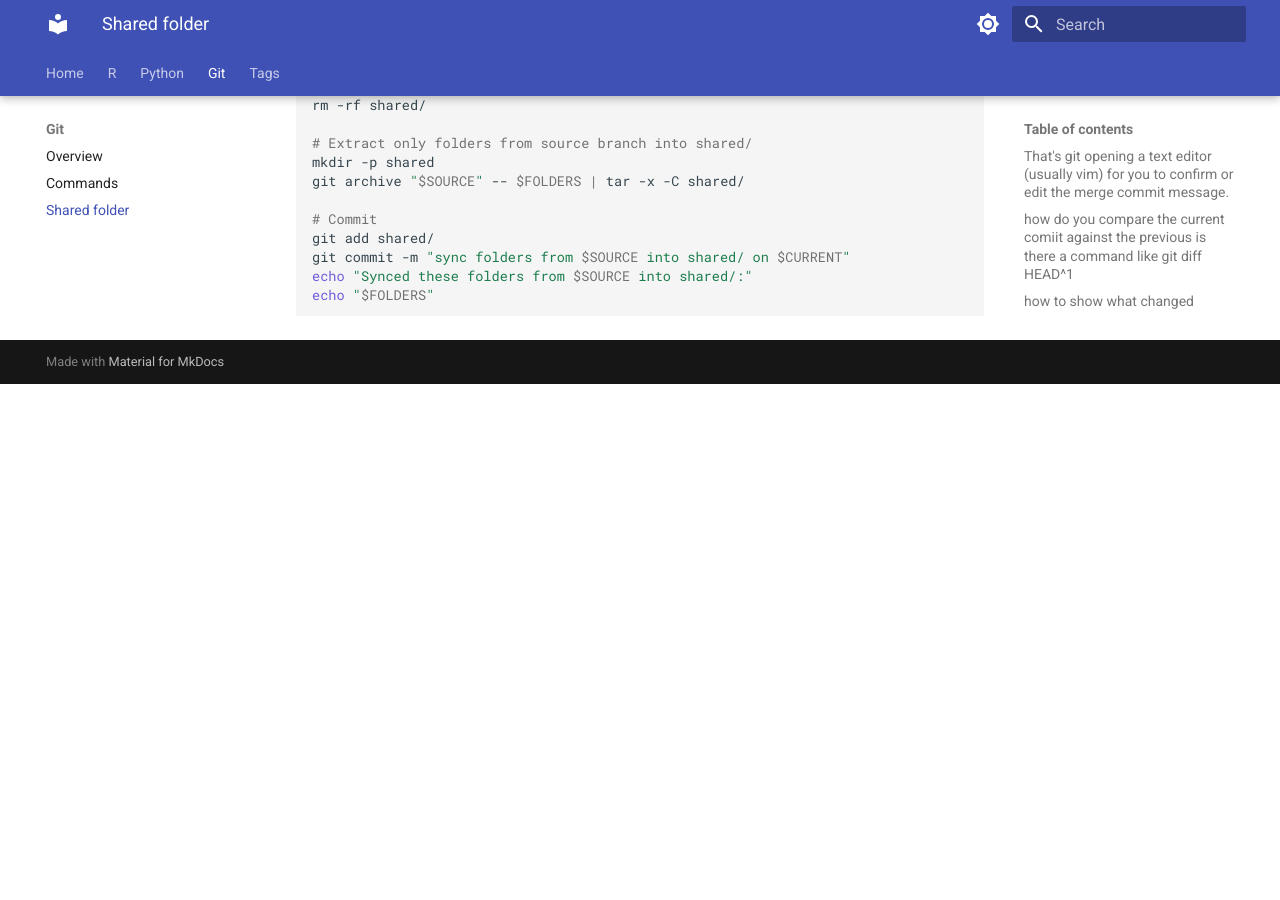
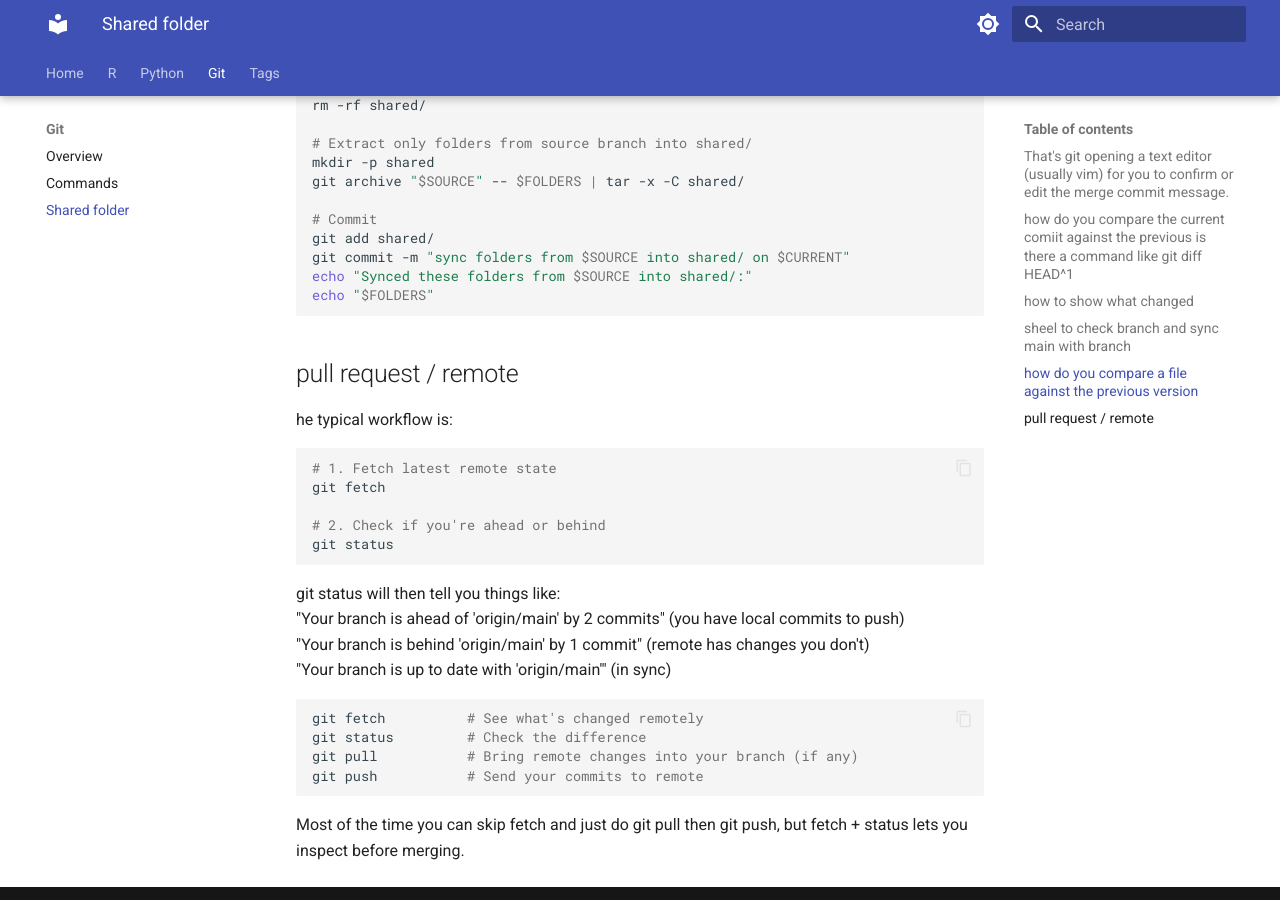
Before and after one commit to TrevorCl/mkdocs, an MkDocs documentation site: the page built from docs/git/shared folder.md, in a window 1280 px wide and 900 px high, scrolled down 3086 px. Built offline with MkDocs 1.6.1 and Material for MkDocs 9.7.7, drawn with Linux system fonts in a browser that asks for light colours; before the commit the page ends 3470 px from its top, so only the background shows below that.

Commit message:
updated git commands - push pull

````diff
--- a/docs/git/shared folder.md
+++ b/docs/git/shared folder.md
@@ -152,3 +152,28 @@ git commit -m "sync folders from $SOURCE into shared/ on $CURRENT"
 echo "Synced these folders from $SOURCE into shared/:"
 echo "$FOLDERS"
 ```
+
+
+
+## pull request / remote
+he typical workflow is:
+```bash
+# 1. Fetch latest remote state
+git fetch
+
+# 2. Check if you're ahead or behind
+git status
+
+```
+git status will then tell you things like:
+"Your branch is ahead of 'origin/main' by 2 commits" (you have local commits to push)
+"Your branch is behind 'origin/main' by 1 commit" (remote has changes you don't)
+"Your branch is up to date with 'origin/main'" (in sync)
+
+```bash
+git fetch          # See what's changed remotely
+git status         # Check the difference
+git pull           # Bring remote changes into your branch (if any)
+git push           # Send your commits to remote
+```
+Most of the time you can skip fetch and just do git pull then git push, but fetch + status lets you inspect before merging.
````
Also changed, not shown: docs/git/commands.md (+1 -1 lines).
